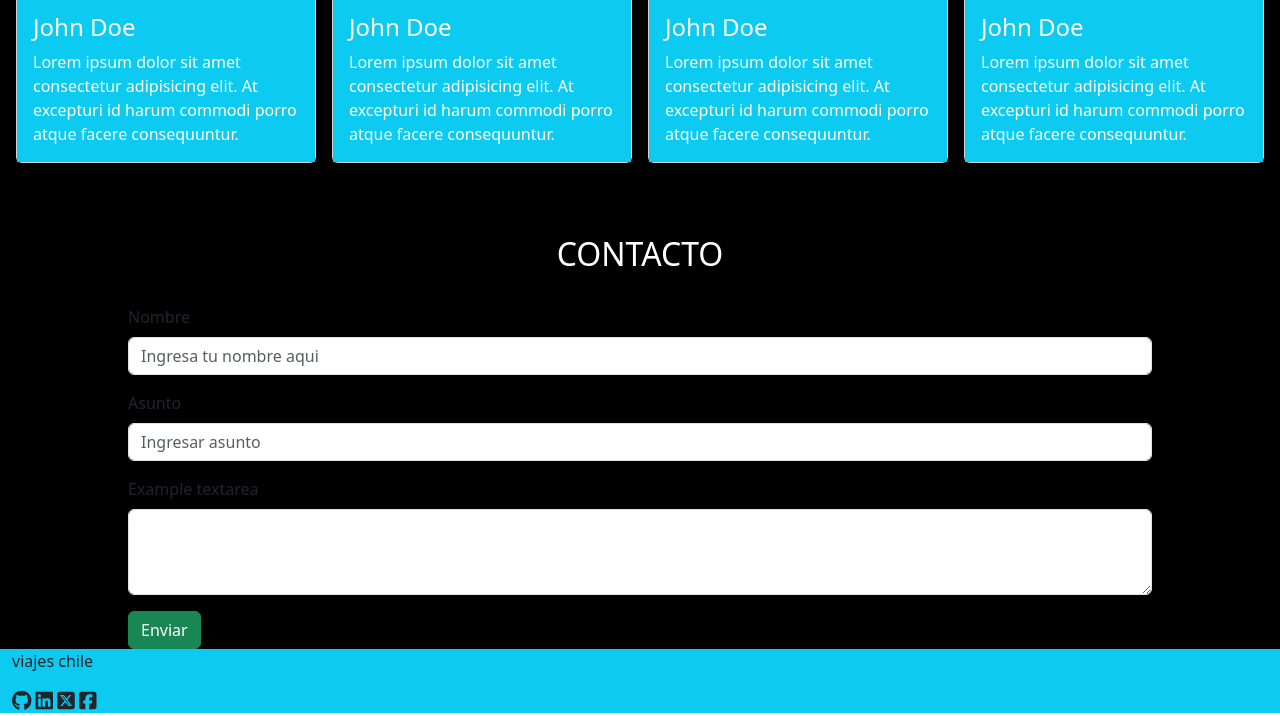
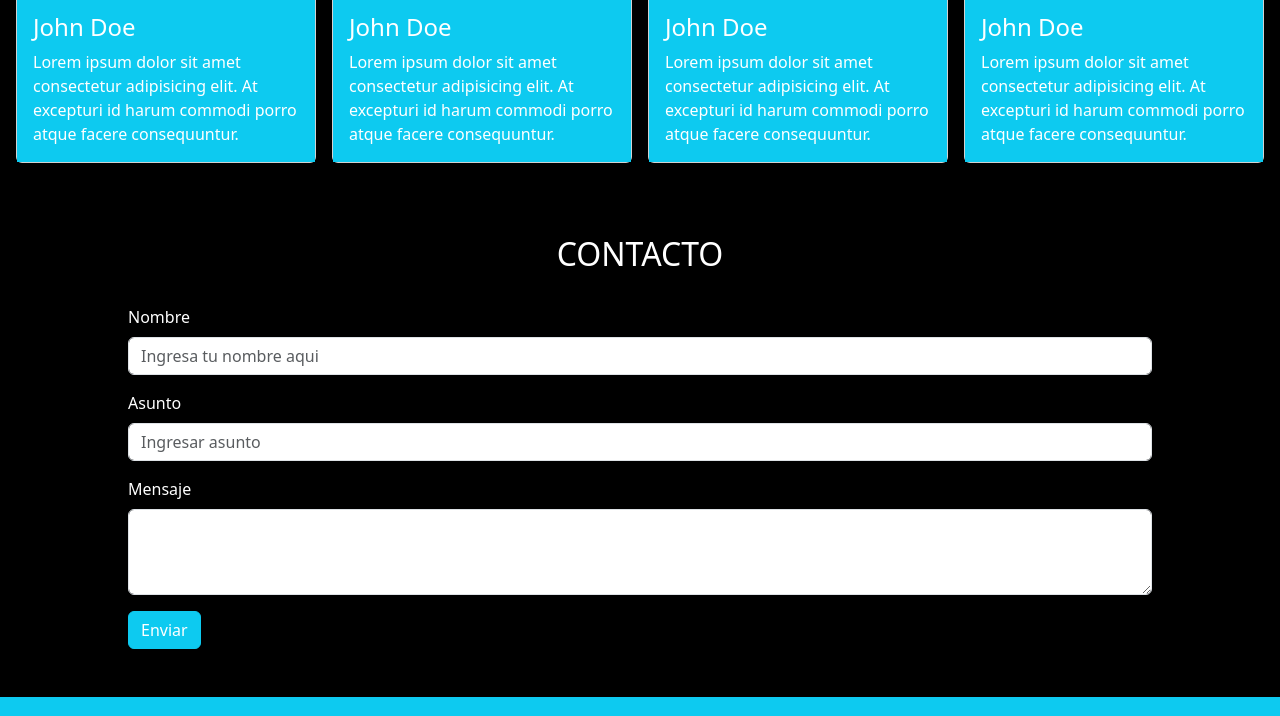
Before and after one commit to constanzaocaresc/viajes-chile, a plain HTML site: page index.html in a window 1280 px wide. Shown: the part 1929-2645 px from the top of the page. Drawn offline with nearby package versions, Linux system fonts and the light colour scheme.

Commit message:
Version de escritorio lista

```diff
--- a/assets/css/desktop.css
+++ b/assets/css/desktop.css
@@ -116,3 +116,24 @@ img.card-img-top{
   div#formulario-contacto{
     padding: 0 8em;
   }
+label{
+    color: white;
+}
+
+#pie-pag{
+    display: flex;
+    flex-direction: row;
+    align-items: center;
+    justify-content: space-evenly;
+    color: white;
+    font-size: 1.5em;
+    font-weight: 300;
+    text-transform: uppercase;
+    padding: 1em 0;
+}
+#footer-text{
+    margin: 0;
+}
+i{
+    margin: 0 .3em;
+}
--- a/index.html
+++ b/index.html
@@ -150,14 +150,14 @@
           <input type="text" class="form-control" id="asunto" placeholder="Ingresar asunto">
         </div>
         <div class="mb-3">
-          <label for="textarea1" class="form-label">Example textarea</label>
+          <label for="textarea1" class="form-label">Mensaje</label>
           <textarea class="form-control" id="textarea1" rows="3"></textarea>
         </div>
-        <input type="submit" class="btn btn-success" value="Enviar">
+        <input type="submit" class="btn btn-info text-white mb-5" value="Enviar">
       </div>
       <!--PIE DE PAGINA-->
       <div id="pie-pag" class="container-fluid">
-        <p>viajes chile</p>
+        <p id="footer-text">viajes chile</p>
         <div>
           <i class="fa-brands fa-github fa-lg"></i>
           <i class="fa-brands fa-linkedin fa-lg"></i>
```
